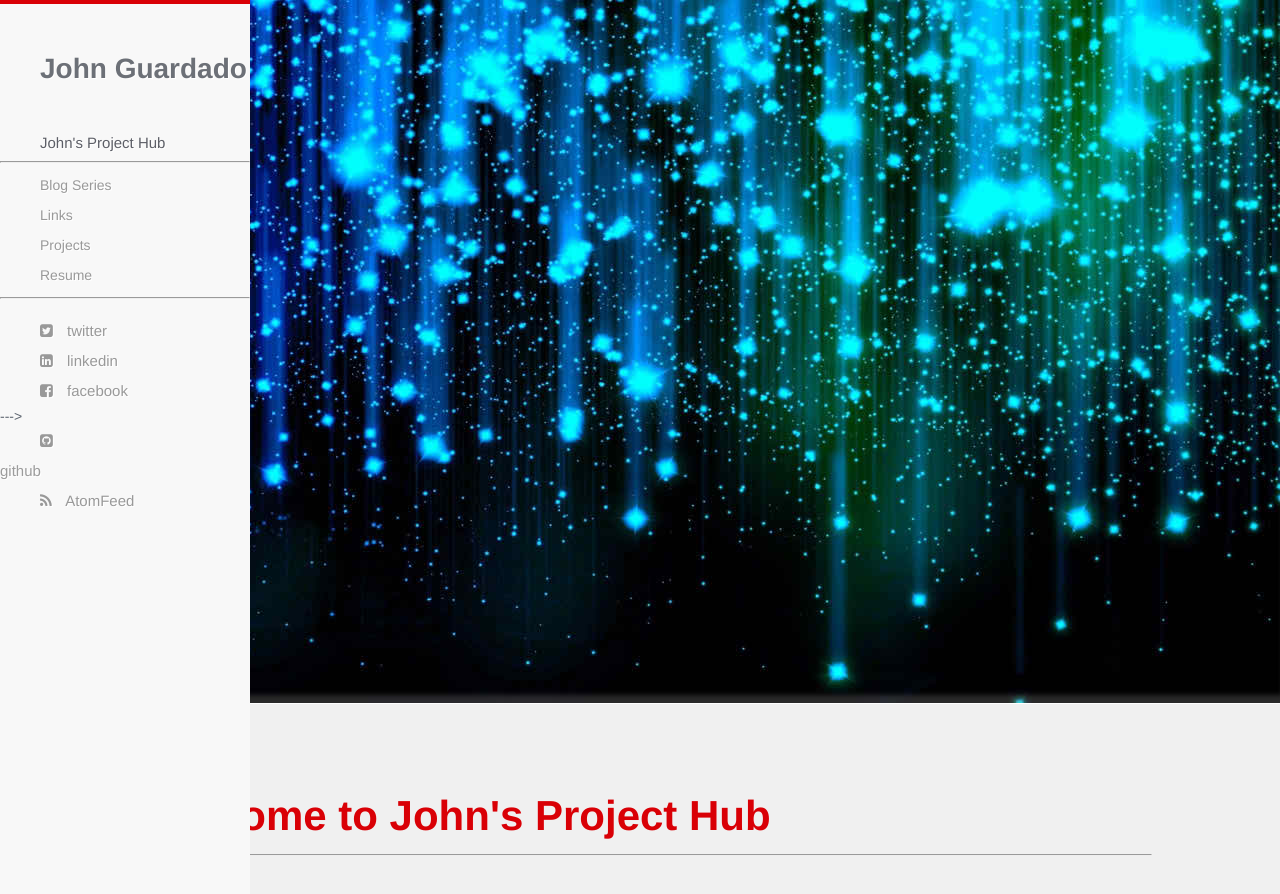
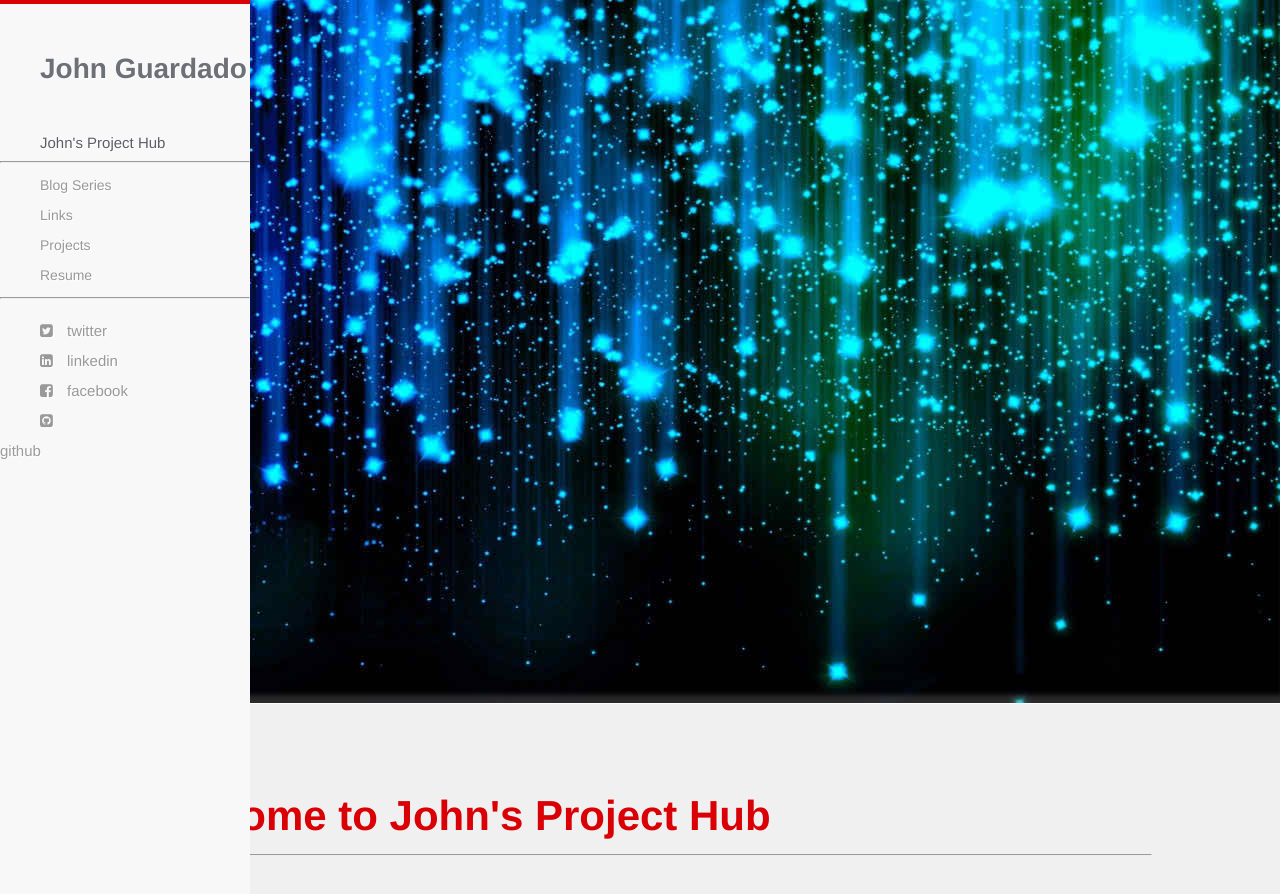
Before and after one commit to jguardado39/jguardado39.github.io, a Jekyll site: the page built from index.html, in a window 1280 px wide and 900 px high. Shown: the top 894 px of the window. Built offline with Jekyll 4.4.1, drawn with Linux system fonts in a browser that asks for light colours.

Commit message:
upd 041917

```diff
--- a/_includes/navigation.html
+++ b/_includes/navigation.html
@@ -71,9 +71,9 @@
     <div id="social-wrapper">
       <li> <a href="{{ site.twitter }}"><i class="fa fa-twitter-square"></i> twitter</a></li>
       <li> <a href="{{ site.linkedin }}"><i class="fa fa-linkedin-square"></i> linkedin</a> </li>
-      <li> <a href="{{ site.facebook }}"><i class="fa fa-facebook-square"></i> facebook</a></li>--->
+      <li> <a href="{{ site.facebook }}"><i class="fa fa-facebook-square"></i> facebook</a></li>
       <li> <a href="{{ site.github }}"><i class="fa fa-github-square"></i></a> github</li>
-      <li> <a href="/feed.xml"><i class="fa fa-rss"></i> AtomFeed</li>
+      <!-- <li> <a href="/feed.xml"><i class="fa fa-rss"></i> AtomFeed</li> -->
     </div>
   </ul>
 
```
